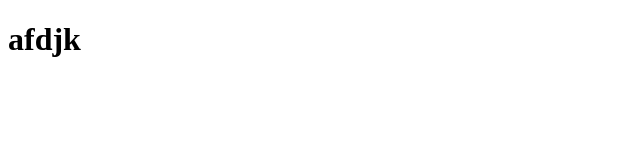
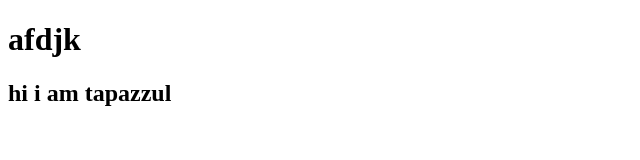
Before and after one commit to mdtapazzul1/furth-repo, a plain HTML site: page index.html in a window 1280 px wide. Shown: the whole page, without its empty margins (0-640 px from the left). Drawn offline with Linux system fonts and the light colour scheme.

Commit message:
name is update

```diff
--- a/index.html
+++ b/index.html
@@ -7,5 +7,7 @@
 </head>
 <body>
     <h1>afdjk</h1>
+    <h2>hi i am tapazzul</h2>
+
 </body>
 </html>
```
